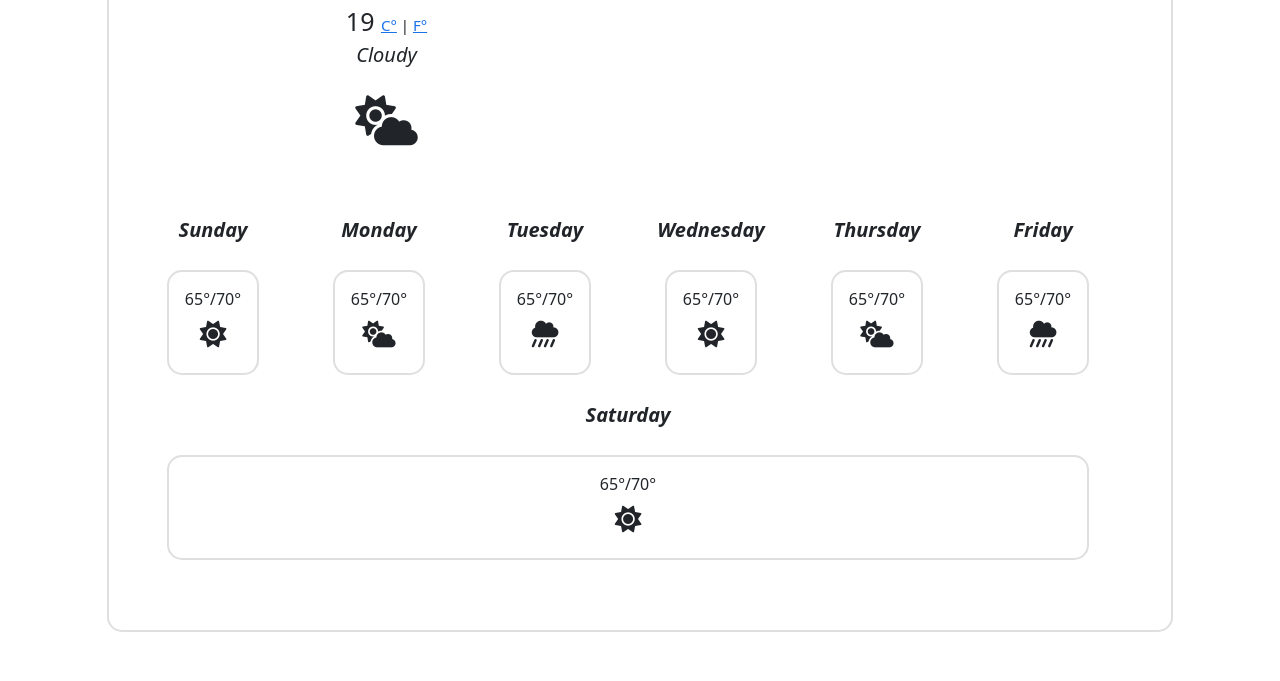
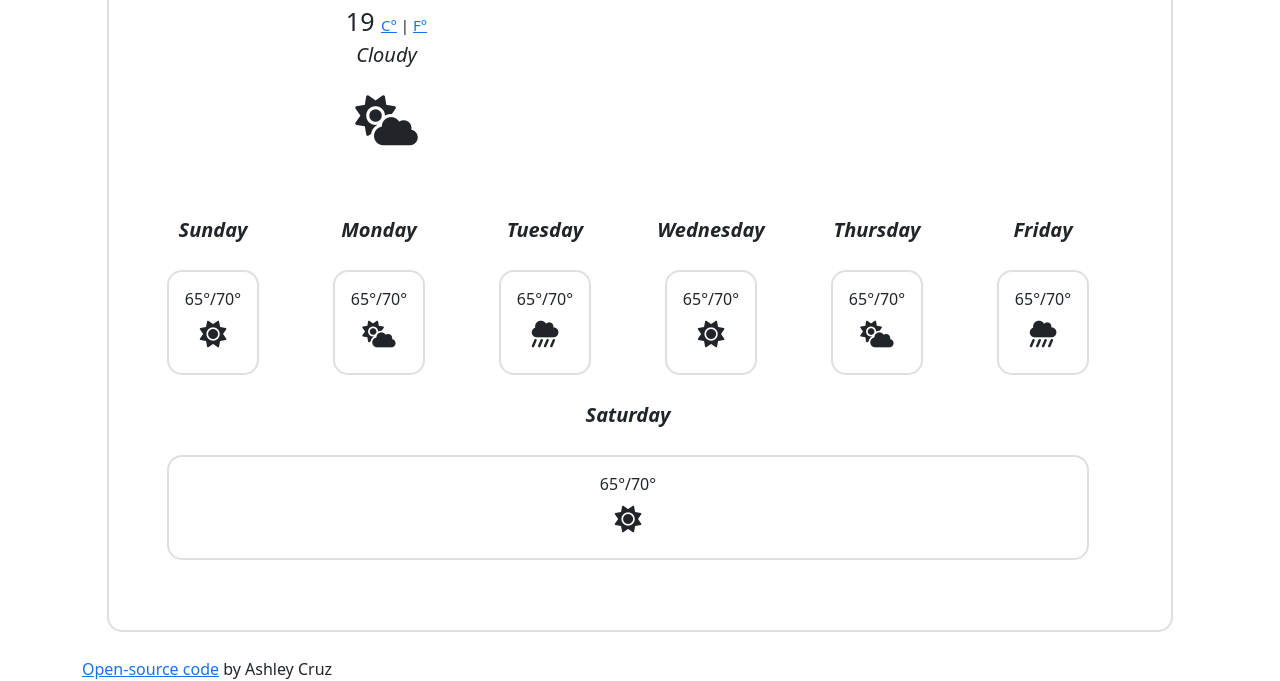
Before and after one commit to ashcruzzz/ash-cruz-project-app, a plain HTML site: page index.html in a window 1280 px wide. Shown: the part 215-896 px from the top of the page. Before the commit the page ends 872 px from the top, so only its background shows below. Drawn offline with nearby package versions, Linux system fonts and the light colour scheme.

Commit message:
added open source url at bottom

```diff
--- a/index.html
+++ b/index.html
@@ -130,6 +130,7 @@
           </div>
         </div>
       </div>
+      <a href="https://github.com/ashcruzzz/ash-cruz-project-app">Open-source code</a><span id="bottom-header"> by Ashley Cruz</span>
     </div>
 
     <script src="src/index.js"></script>
--- a/src/styles.css
+++ b/src/styles.css
@@ -97,3 +97,6 @@ a:hover {
 #weather-description {
   font-weight: 400;
 }
+#bottom-header {
+  font-size: 1rem;
+}
```
